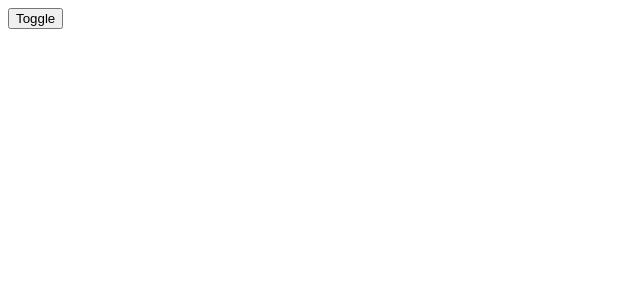
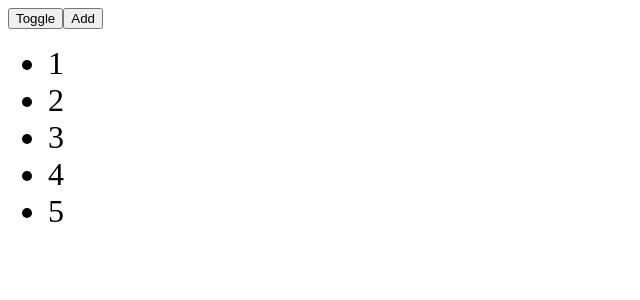
Before and after one commit to GameExplorer/Vue-Mastery-Code-Course, a Vue app in the folder Section-7.1/AnimationsTransitions/: page / in a window 1280 px wide. Shown: the top 300 px of the page, without its empty margins (0-640 px from the left). Built offline with nearby package versions, Linux system fonts and the light colour scheme.

Commit message:
Animating List

```diff
--- a/Section-7.1/AnimationsTransitions/src/App.vue
+++ b/Section-7.1/AnimationsTransitions/src/App.vue
@@ -4,6 +4,7 @@ export default {
   data() {
     return {
       flag: false,
+      numbers: [1,2,3,4,5],
     }
   },
   methods: {
@@ -37,6 +38,14 @@ export default {
     },
     afterLeave(el) {
       console.log('after-Leave event fired', el);
+    },
+    addItem() {
+      const num = Math.floor(Math.random() * 100) + 1;
+      const index = Math.floor(Math.random() * this.numbers.length);
+      this.numbers.splice(index, 0, num);
+    },
+    removeItem(index) {
+      this.numbers.splice(index, 1);
     }
   }
 }
@@ -56,7 +65,7 @@ export default {
     <h2 v-if="flag">CSS Animation</h2>
   </Transition> -->
 
-  <transition
+  <!-- <transition
     @before-enter="beforeEnter"
     @enter="enter"
     @after-enter="afterEnter"
@@ -64,12 +73,26 @@ export default {
     @leave="leave"
     @after-leave="afterLeave"
     :css="true"
-    name="fade"><!-- if we set css to true then it will use css animation and if we set it to false then it will use js animation -->
-    <h2 v-if="flag">JS Animation</h2>
-  </transition>
+    name="fade">--><!-- if we set css to true then it will use css animation and if we set it to false then it will use js animation -->
+    <!--<h2 v-if="flag">JS Animation</h2>
+  </transition> -->
+
+  <button @click="addItem">Add</button>
+  <ul>
+    <transition-group name="fade">
+    <li v-for="(number, index) in numbers" :key="number"
+      @click="removeItem(index)">
+      {{  number }}
+    </li>
+    </transition-group>
+  </ul>
 </template>
 
 <style>
+li {
+  font-size: 2em;
+  cursor: pointer;
+}
 h2 {
   width: 400px;
   padding: 2em;
@@ -88,6 +111,16 @@ h2 {
   transition: all 0.25s linear;
   opacity: 0;
 }
+
+/* For smoother animation of the list*/
+.fade-move {
+  transition: all 0.5s linear;
+}
+
+.fade-leave-active {
+  position: absolute;
+}
+/* ------------------------------- */
 
 .zoom-enter-active {
   animation: zoom-in 1s linear forwards;
```
